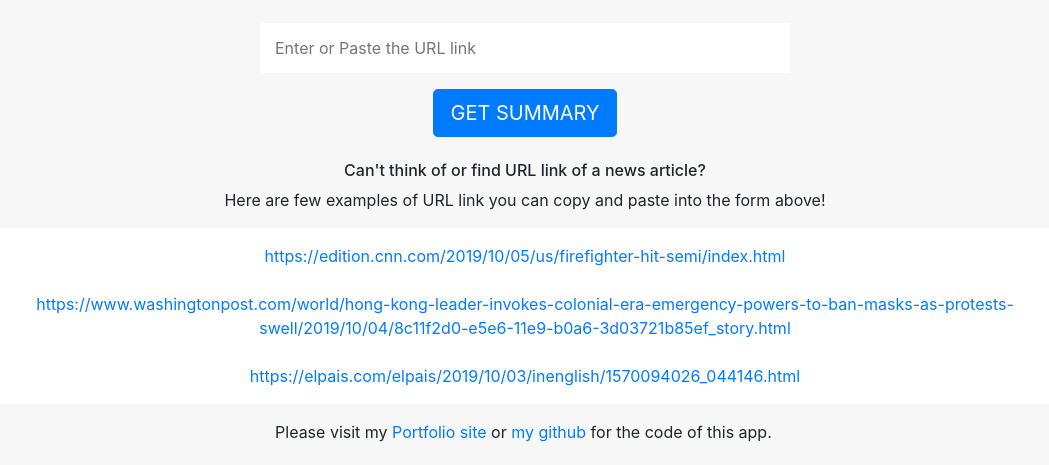
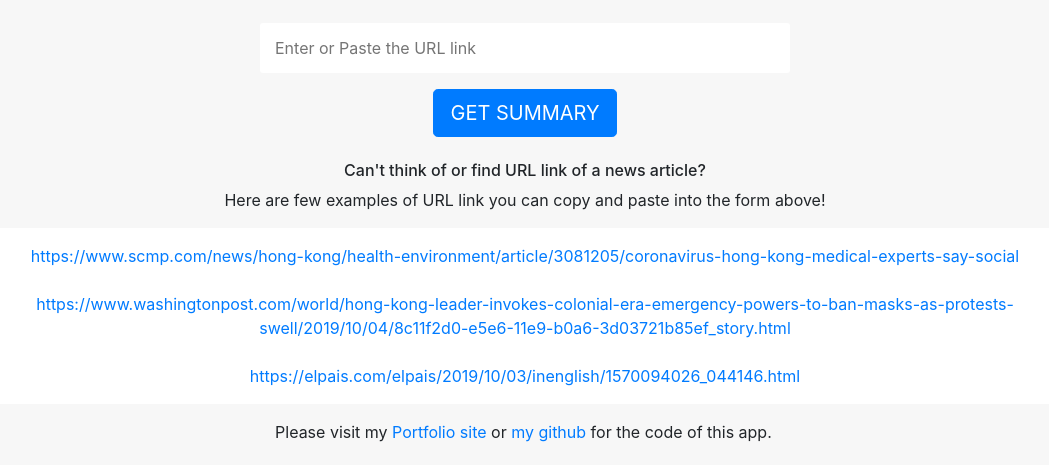
Before and after one commit to morikaglobal/newsdatasummary_app, a Flask app: page / in a window 1280 px wide. Shown: the part 137-602 px from the top of the page, without its empty margins (115-1164 px from the left). Run offline with Flask 2, Linux system fonts and the light colour scheme; some libraries are stand-ins or nearby versions.

Commit message:
updated example URL link

```diff
--- a/templates/index.html
+++ b/templates/index.html
@@ -22,8 +22,8 @@
 <p>Here are few examples of URL link you can copy and paste into the form above!</p>
 
 <div class="bg-white py-3 mb-3">
-    <a href="https://edition.cnn.com/2019/10/05/us/firefighter-hit-semi/index.html"
-        target="_blank">https://edition.cnn.com/2019/10/05/us/firefighter-hit-semi/index.html</a>
+    <a href="https://www.scmp.com/news/hong-kong/health-environment/article/3081205/coronavirus-hong-kong-medical-experts-say-social"
+        target="_blank">https://www.scmp.com/news/hong-kong/health-environment/article/3081205/coronavirus-hong-kong-medical-experts-say-social</a>
     <br><br>
     <a href="https://www.washingtonpost.com/world/hong-kong-leader-invokes-colonial-era-emergency-powers-to-ban-masks-as-protests-swell/2019/10/04/8c11f2d0-e5e6-11e9-b0a6-3d03721b85ef_story.html"
         target="_blank">https://www.washingtonpost.com/world/hong-kong-leader-invokes-colonial-era-emergency-powers-to-ban-masks-as-protests-swell/2019/10/04/8c11f2d0-e5e6-11e9-b0a6-3d03721b85ef_story.html</a>
```
